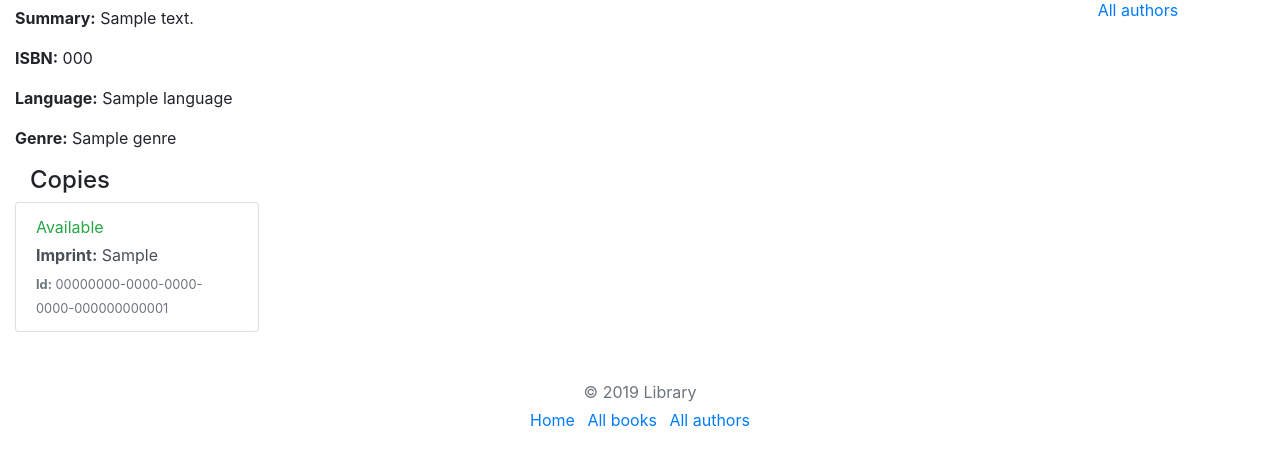
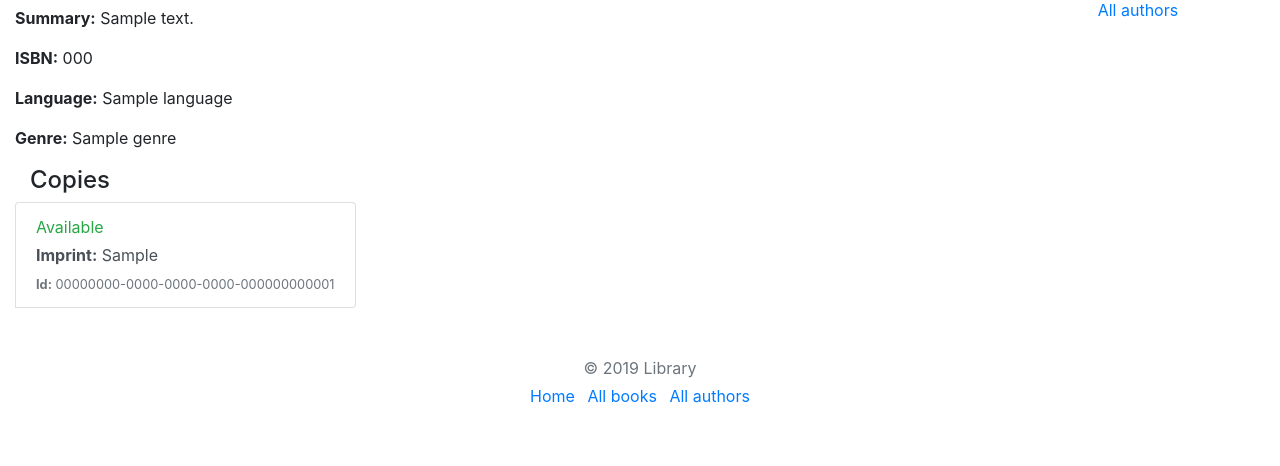
Before and after one commit to Blizzardnya/Locallibrary, a Django app: page /catalog/book/1/ in a window 1280 px wide. Shown: the part 172-638 px from the top of the page. Run offline with Django 3.2, Linux system fonts and the light colour scheme; tables that the repository leaves empty hold one stand-in row (values such as "Sample post"); some libraries are stand-ins or nearby versions.

Commit message:
Change book_detail.html template

```diff
--- a/catalog/templates/catalog/book/book_detail.html
+++ b/catalog/templates/catalog/book/book_detail.html
@@ -14,7 +14,7 @@
     <div class="container-fluid">
     <h4>Copies</h4>
     <div class="row">
-        <div class="col-3 list-group">
+        <div class="list-group list-group-horizontal-lg">
             {% for copy in book.bookinstance_set.all %}
                 <a href="#" class="list-group-item list-group-item-action">
                     <p class="mb-1 {% if copy.status == 'a' %}text-success{% elif copy.status == 'd' %}text-danger{% else %}text-warning{% endif %}">{{ copy.get_status_display }}</p>
@@ -22,9 +22,9 @@
                     <p class="mb-1"><strong>Imprint:</strong> {{copy.imprint}}</p>
                     <small class="text-muted"><strong>Id:</strong> {{copy.id}}</small>
                 </a>
-                {% if forloop.counter|divisibleby:"3" %}
+                {% if forloop.counter|divisibleby:"6" %}
                     </div>
-                    <div class="col-3 list-group">
+                    <div class="list-group list-group-horizontal-lg">
                 {% endif %}
             {% endfor %}
             </div>
```
